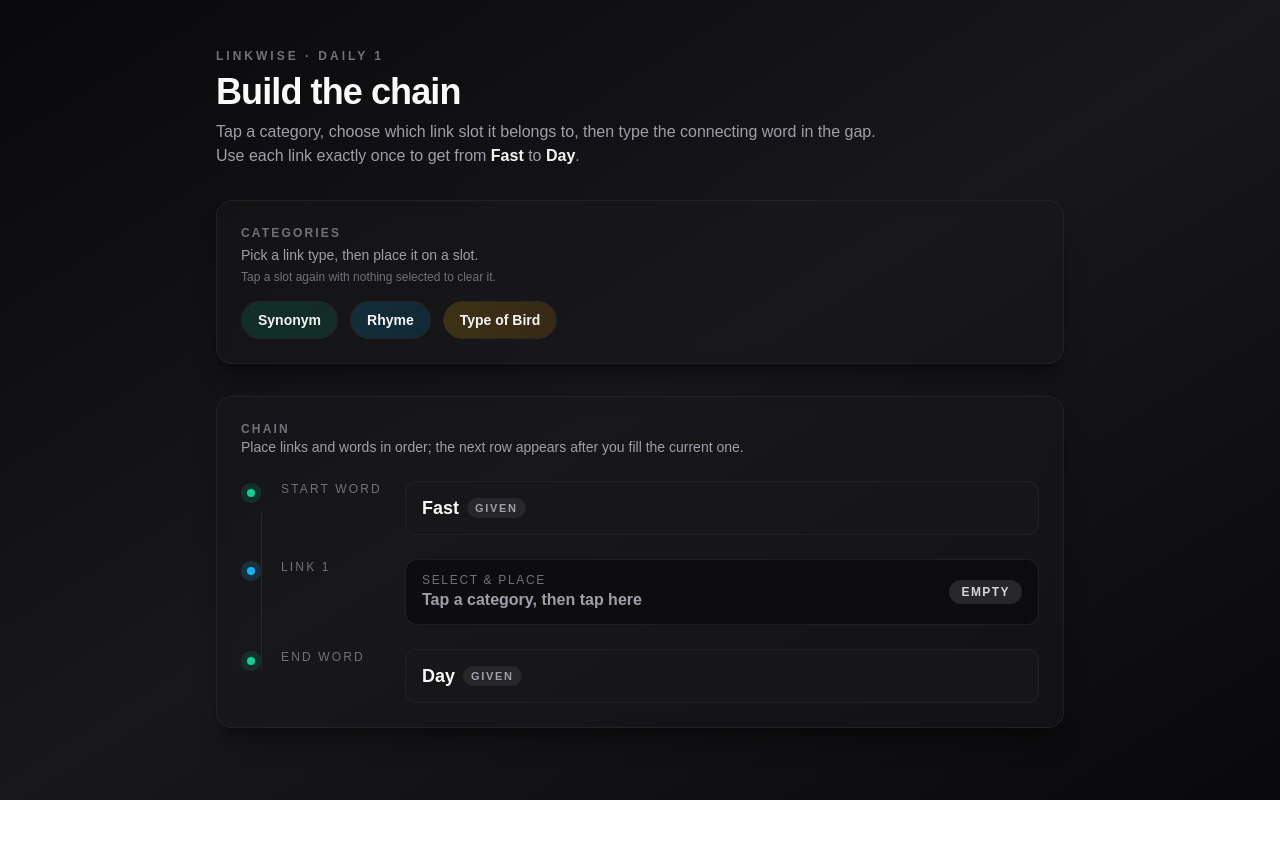
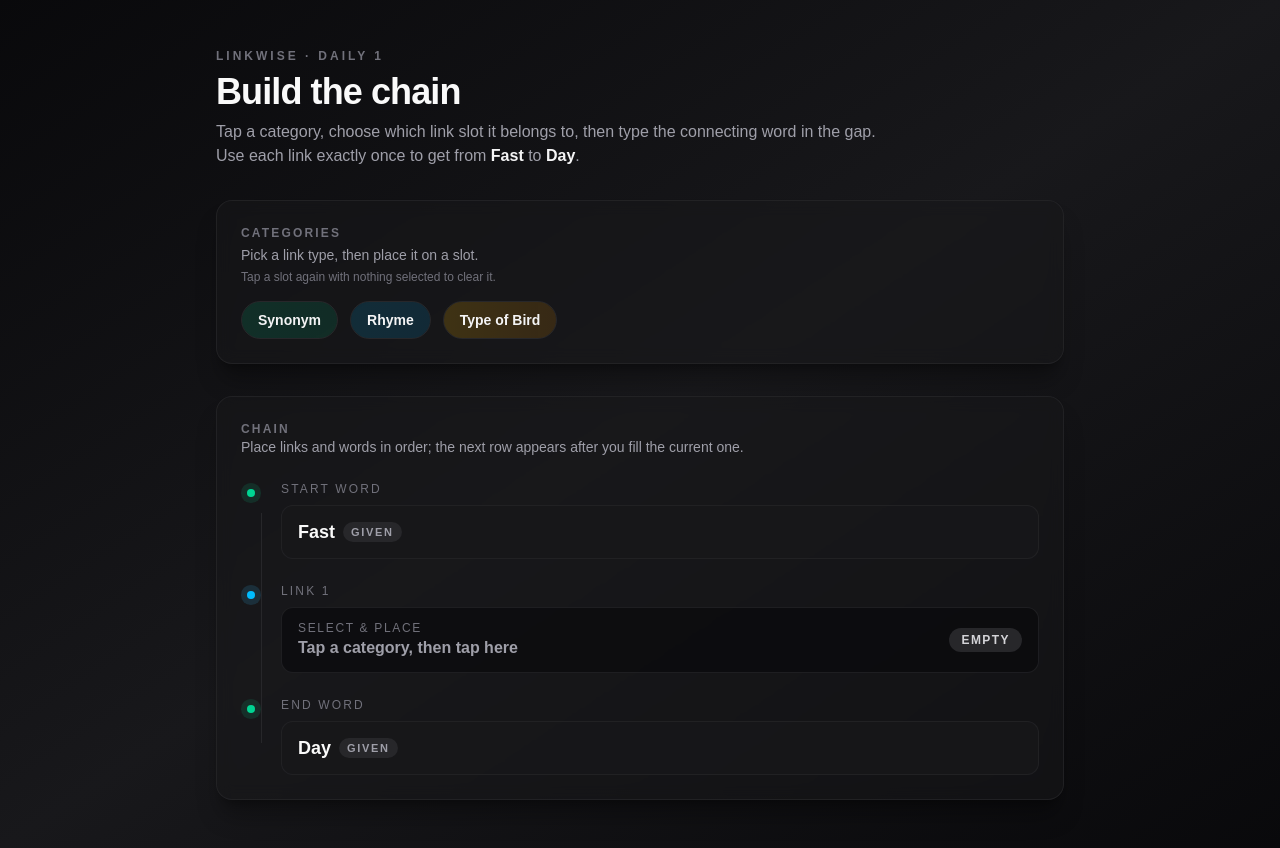
Before and after one commit to stanfordstevens/Linkwise, a Next.js app: page / in a window 1280 px wide. Before the commit the page ends 800 px from the top, so only its background shows below. Built offline with nearby package versions, Linux system fonts and the light colour scheme.

Commit message:
fix arrangement of form items

```diff
--- a/app/page.tsx
+++ b/app/page.tsx
@@ -344,12 +344,11 @@ type WordCardProps = {
 
 function WordCard({ label, value, locked }: WordCardProps) {
   return (
-    <div className="relative flex items-start gap-3 pl-10">
+    <div className="relative pl-10">
       <div className="absolute left-1.5 top-2 h-2 w-2 rounded-full bg-emerald-400 shadow-[0_0_0_6px_rgba(16,185,129,0.15)]" />
-      <div className="w-28 shrink-0 text-xs uppercase tracking-[0.18em] text-zinc-500">
-        {label}
-      </div>
-      <div className="flex-1 rounded-xl border border-zinc-800/70 bg-zinc-900/80 px-4 py-3">
+      <div className="flex flex-col gap-2">
+        <div className="text-xs uppercase tracking-[0.18em] text-zinc-500">{label}</div>
+        <div className="rounded-xl border border-zinc-800/70 bg-zinc-900/80 px-4 py-3">
           <div className="flex items-center gap-2">
             <span className="text-lg font-semibold text-zinc-50">{value}</span>
             {locked && (
@@ -357,6 +356,7 @@ function WordCard({ label, value, locked }: WordCardProps) {
                 given
               </span>
             )}
+          </div>
         </div>
       </div>
     </div>
@@ -375,12 +375,11 @@ type GapInputProps = {
 function GapInput({ label, placeholder, value, onChange, success, error }: GapInputProps) {
   const showSuccess = success && !error && value.trim().length > 0;
   return (
-    <div className="relative flex items-start gap-3 pl-10">
+    <div className="relative pl-10">
       <div className="absolute left-1.5 top-2 h-2 w-2 rounded-full bg-amber-400 shadow-[0_0_0_6px_rgba(251,191,36,0.15)]" />
-      <div className="w-28 shrink-0 text-xs uppercase tracking-[0.18em] text-zinc-500">
-        {label}
-      </div>
-      <div className="flex-1">
+      <div className="flex flex-col gap-2">
+        <div className="text-xs uppercase tracking-[0.18em] text-zinc-500">{label}</div>
+        <div>
           <input
             value={value}
             onChange={(event) => onChange(event.target.value)}
@@ -397,6 +396,7 @@ function GapInput({ label, placeholder, value, onChange, success, error }: GapIn
           {!error && showSuccess && (
             <p className="mt-2 text-xs font-semibold text-emerald-200">Accepted</p>
           )}
+        </div>
       </div>
     </div>
   );
@@ -423,12 +423,11 @@ function LinkSlot({
   const slotNumber = index + 1;
 
   return (
-    <div className="relative flex items-start gap-3 pl-10">
+    <div className="relative pl-10">
       <div className="absolute left-1.5 top-2 h-2 w-2 rounded-full bg-sky-400 shadow-[0_0_0_6px_rgba(56,189,248,0.15)]" />
-      <div className="w-28 shrink-0 text-xs uppercase tracking-[0.18em] text-zinc-500">
-        Link {slotNumber}
-      </div>
-      <div className="flex-1">
+      <div className="flex flex-col gap-2">
+        <div className="text-xs uppercase tracking-[0.18em] text-zinc-500">Link {slotNumber}</div>
+        <div>
           <button
             type="button"
             onClick={onClick}
@@ -463,5 +462,6 @@ function LinkSlot({
           {error && <p className="mt-2 text-xs font-semibold text-rose-200">{error}</p>}
         </div>
       </div>
+    </div>
   );
 }
```
Lines whose indentation alone changed are shown as unchanged.
